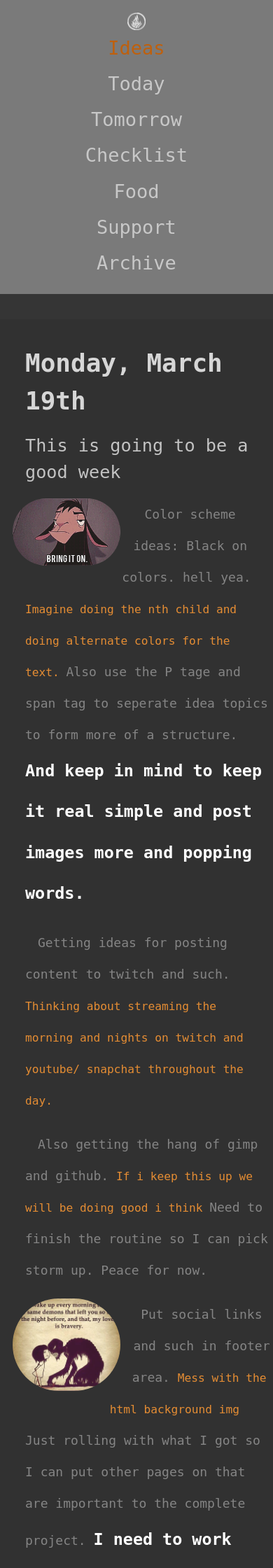
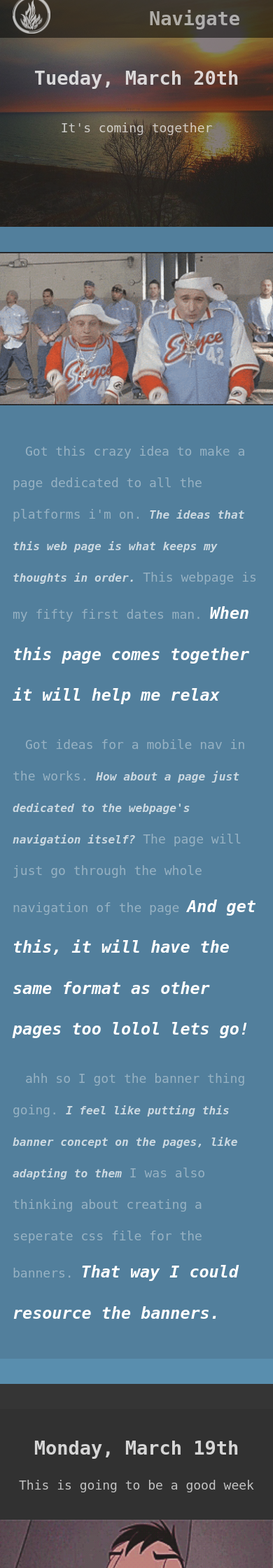
Before and after one commit to dollarb1llz/ideas-mac, a PHP site: page / in a window 390 px wide; the page is wider, and only the part inside the window is pictured. Shown: the top 2240 px of that part at 70% size. Run offline with PHP 8.4, Linux system fonts and the light colour scheme.

Commit message:
Navigation/menu/banner work

```diff
--- a/index.html
+++ b/index.html
@@ -10,15 +10,15 @@
 
   <header>
 
-    <div>
+    <div class="desktop">
       <img src="./res/img/logo.png" />
       <span>P.R.E.P.</span>
     </div>
 
     <nav>
-      <ul>
+      <ul class="desktop">
         <li><a href="./index.html"
-          class="orange-color">    Ideas</a></li>
+          class="black-color">    Ideas</a></li>
         <li><a href="./today.html">    Today</a></li>
         <li><a href="./plan.html">     Tomorrow</a></li>
         <li><a href="./checklist.html">Checklist</a></li>
@@ -26,9 +26,50 @@
         <li><a href="./support.html">  Support</a></li>
         <li><a href="./archive.html">  Archive</a></li>
       </ul>
+
+      <ul class="mobile">
+        <li><img src="./res/img/logo.png" /></li>
+        <li><a href="./navigation.html">Navigate</a></li>
+      </ul>
     </nav>
 
   </header>
+
+
+
+<!--TUESDAY DAY 5 -->
+  <div class="color-box blue">
+    <div class="banner-horizon">
+      <h1>Tueday, March 20th</h1>
+      <h2>It's coming together</h2>
+    </div>
+
+    <div class="container bg ideas">
+      <img class="left" src="./res/img/swag.gif" alt="">
+      <p>
+        <span>Got this crazy idea to make a page dedicated to all the platforms i'm on.</span>
+        <span>The ideas that this web page is what keeps my thoughts in order.</span>
+        <span>This webpage is my fifty first dates man.</span>
+        <span>When this page comes together it will help me relax</span>
+      </p>
+      <p>
+        <span>Got ideas for a mobile nav in the works.</span>
+        <span>How about a page just dedicated to the webpage's navigation itself?</span>
+        <span>The page will just go through the whole navigation of the page</span>
+        <span>And get this, it will have the same format as other pages too lolol lets go!</span>
+      </p>
+      <p>
+        <span>ahh so I got the banner thing going.</span>
+        <span>I feel like putting this banner concept on the pages, like adapting to them</span>
+        <span>I was also thinking about creating a seperate css file for the banners.</span>
+        <span>That way I could resource the banners.</span>
+      </p>
+    <div class="c"></div>
+    </div>
+  </div>
+
+
+
 
 
   <!--MONDAY DAY 4 -->
--- a/res/css/style.css
+++ b/res/css/style.css
@@ -41,69 +41,23 @@ body {
     padding: 2rem 0;
   }
 }
-.flex-center {
-  display: flex;
-  justify-content: center;
-  text-align: center;
-  align-items: center;
-}
-.box {
-  width: 100%;
-}
-@media only screen and (max-width: 850px) {
-  .box li {
-    flex-direction: column;
-    text-align: center;
-  }
-  .box li span {
-    margin: .5rem;
-  }
-}
-.box {
-  display: flex;
-  flex-direction: column;
-  margin: 3rem 0;
-  position: relative;
-}
-.box li {
-  display: inline-block;
-  background-color: hsla(0, 0%, 0%, 0.13);
-  opacity: .8;
-  padding: 1rem .5rem 1rem .5rem;
-  width: 97%;
-  display: flex;
-  align-items: center;
-}
-.box .title {
-  width: 97%;
-}
-  .box .title span {
-    margin-left: 3rem;
-  }
-.box img {
-  width: 13rem;
-  height: auto;
-  margin: 0 1rem;
-}
-@media only screen and (max-width: 850px) {
-  .box img {
-    width: 80%;
-    margin: 1rem;
-    height: auto;
-  }
-}
-.box .strike {
-  text-decoration: line-through;
-}
-.box .op {
-  opacity: .3;
-}
 .left {
   float: left;
 }
 .right {
   float: right;
 }
+.c {
+  clear: both;
+}
+.mobile {
+  display: none;
+}
+#spacearound {
+  justify-content: space-around;
+}
+
+
 
 
 
@@ -155,40 +109,44 @@ nav li a:hover {
   color: white;
 }
 @media only screen and (max-width: 850px) {
-  header div span {
+  .desktop {
     display: none;
   }
-  header div img {
-    width: 1.4rem;
-    text-align: center;
-    margin: 0 auto;
-  }
-  header, nav ul {
-    flex-direction: column;
-    height: auto;
-    justify-content: center;
-    text-align: center;
+  .mobile {
+    display: inline;
   }
   header {
-    padding: 1rem 0;
-    position: relative;
+    position: fixed;
+    display: flex;
+    align-items: center;
+    width: 100%;
+    margin: 0;
+    padding: 0;
+    height: 3rem;
+  }
+  nav {
+    min-width: 100%;
+    margin: 0;
+    padding: 0;
+  }
+  nav ul.mobile {
+    min-width: 100%;
+    margin: 0;
+    padding: 0;
+    display: flex;
+    justify-content: space-between;
+    flex-direction: row;
   }
   nav li {
+    font-size: 1.5rem;
+    font-weight: bold;
     width: 10rem;
-    margin: .3rem auto;
-    font-size: 1.5rem;
+    margin: 1rem;
   }
-  nav ul {
-    width: 90%;
-    margin: 0 auto;
-  }
-  nav {
-    width: 90%;
-    margin: 0 auto;
-  }
-  header div {
-    width: 96%;
-    margin: 0 auto;
+  nav li img {
+    width: 3rem;
+    text-align: left;
+    opacity: .7;
   }
 }
 
@@ -197,36 +155,146 @@ nav li a:hover {
 
 
 /*Supporting*/
+p {
+  line-height: 2.5;
+  text-indent: 1rem;
+  margin: 1rem;
+  opacity: 1;
+}
+p span:nth-child(even) {
+  color: hsla(0, 0%, 100%, 0.7);
+  font-size: .9rem;
+  opacity: 1;
+  font-weight: bold;
+  font-style: italic;
+}
+p span:nth-child(odd) {
+  opacity: .4;
+}
+p span:nth-child(4n+4) {
+  color: white;
+  font-weight: bold;
+  font-size: 1.3rem;
+}
+.container img {
+  width: 40%;
+  shape-outside: ellipse();
+  margin: 1rem;
+  border-radius: 2rem;
+  box-shadow: 1rem 1rem 2rem hsla(0, 0%, 0%, 0.6);
+}
+.bg {
+  background-color: hsla(0, 0%, 0%, 0.13);
 
-#spacearound {
-  justify-content: space-around;
 }
-.container h1 {
+ h1 {
   font-size: 2rem;
   margin: 1rem;
   font-weight: bold;
   opacity: .8;
 }
-.container h2 {
+ h2 {
   font-size: 1.4rem;
   margin: 1rem;
   font-weight: thin;
   opacity: .7;
+}
+@media only screen and (max-width: 850px) {
+  .bg {
+    width: 100%;
+    padding: 1rem 0;
+  }
+  h1 {
+    text-align: center;
+    font-size: 1.5rem;
+}
+  h2 {
+    text-align: center;
+    font-size: 1rem;
+
+  }
+  .container img {
+    width: 100%;
+    margin: 1rem 0;
+    text-align: center;
+    border-radius: 0rem;
+    box-shadow: none;
+  }
+  .left {
+    float: none;
+  }
+  .right {
+    float: none;
+  }
 }
 
 
 
 
 
+
+
+/*BANNERS*/
+.banner-horizon:before {
+  position: absolute;
+  content: "";
+  top: 0;
+  left: 0;
+  width: 100%;
+  height: 100%;
+  background-color: hsla(0, 0%, 0%, 0.5);
+}
+.banner-horizon {
+  display: flex;
+  flex-direction: column;
+  align-items: center;
+  justify-content: center;
+  background-image: url('../img/horizon.jpg');
+  background-size: cover;
+  background-repeat: no-repeat;
+  background-position: center;
+  min-width: 100%;
+  height: 30rem;
+  position: relative;
+  margin-top: -8rem;
+}
+@media only screen and (max-width: 850px) {
+.banner-horizon:before {
+  position: absolute;
+  content: "";
+  top: 0;
+  left: 0;
+  width: 100%;
+  height: 100%;
+  background-color: hsla(0, 0%, 0%, 0.5);
+}
+.banner-horizon {
+  display: flex;
+  align-items: center;
+  flex-direction: column;
+  justify-content: center;
+  background-image: url('../img/horizon.jpg');
+  background-size: cover;
+  background-repeat: no-repeat;
+  background-position: center;
+  width: 100%;
+  max-height: 20rem;
+  position: relative;
+  margin-top: -4rem;
+  }
+}
+
+
+
+
+
+
+
+
+
 /*TODAY SECTION*/
-.today p {
-  line-height: 2.5;
-  opacity: 1;
-  text-indent: 1rem;
-  margin: 1rem;
-}
 .today video {
-  width: 50%;
+  width: 60%;
   shape-outside: ellipse();
   margin: 1rem;
 }
@@ -241,191 +309,40 @@ nav li a:hover {
   border-radius: 1rem;
 }
 .today .trips-img div {
-
   width: 100%;
-  overflow: hidden;
-  margin: 1rem;
-
 }
 .today .trips-img img {
   width: 100%;
+  margin: 1rem 0;
   position: relative;
   display: block;
   border-radius: 1rem;
   box-shadow: .5rem .5rem 1rem hsla(0, 0%, 0%, 0.4);
-}
-.today p span:nth-child(odd) {
-  opacity: .7;
-  font-size: .9rem;
-}
-.today p span:nth-child(even) {
-  color: hsla(127, 91%, 44%, 0.94);
-}
-.today p span:nth-child(3n+2) {
-  font-size: 1.1rem;
-  font-weight: bold;
-  color: white;
-}
-
-
-/*Tommorow Section*/
-.tomorrow {
-  margin: 0 auto;
-}
-.tomorrow.flex {
-  justify-content: space-around;
-  flex-wrap: wrap;
-  align-items: center;
-}
-.tomorrow.flex img {
-  width: 200px;
-  height: 200px;
-  margin: .4rem;
-  border-radius: .5rem;
-  box-shadow: .5rem .5rem .5rem hsla(0, 0%, 0%, 0.46);
-}
-.tomorrow img:nth-child(2n+1) {
-  width: 300px;
-  height: 300px;
-  margin: .1rem;
-}
-@media only screen and (max-width: 850px) {
-  .tomorrow p {
-    display: none;
-  }
-}
-.box .content {
-
-}
-.box .content img {
-  width: 20rem;
-}
-.box .content span {
-  position: absolute;
-  z-index: 2;
-  margin-left: 2rem;
-  font-size: 4rem;
-  top: 0;
-  opacity: .9;
-}
-.box .content div {
-  position: relative;
-  width: auto;
-}
-.box .content p {
-  z-index: 3;
-}
-@media only screen and (max-width: 850px) {
-  .box .content img {
-    width: 80%;
-  }
-  .box .content span {
-    margin: 0;
-    margin-left: -80%;
-  }
-  .box .content p {
-    margin-top: -17%;
-    width: 75%;
-    font-weight: 900;
-    padding: 5%;
-    background-color: hsla(0, 0%, 0%, 0.5);
-  }
-}
-.grid {
-  margin: 0 auto;
-  display: grid;
-  grid-template-columns: repeat(auto-fit, minmax(70%, 1fr));
-  grid-template-rows: auto;
-  height: auto;
-}
-.grid-item {
-
-}
-.grid-item p {
-  position: absolute;
-  text-align: center;
-  font-size: 1.5rem;
-  opacity: .8;
-}
-.grid-item.flex {
-  align-items: center;
-  justify-content: center;
-}
-.grid-item img {
-  opacity: .7;
 }
 
 
 
 
 
+
+
+/*TOMORROW Section*/
+
+
+
+
+
+
+
 /*IDEAS SECTION*/
-.ideas p {
-  line-height: 2.5;
-  text-indent: 1rem;
-  margin: 1rem;
-  opacity: 1;
-}
-.ideas p span:nth-child(2n+2) {
-  color: hsl(30, 77%, 50%);
-  font-size: .9rem;
-  opacity: 1;
-}
-.ideas p span:nth-child(2n+1) {
-  opacity: .4;
-}
-.ideas p span:nth-child(4n+4) {
-  color: white;
-  font-weight: bold;
-  font-size: 1.3rem;
-}
-.ideas img {
-  border-radius: 4rem;
-  margin-right: 1rem;
-  margin-bottom: 1rem;
-  shape-outside: ellipse();
-  width: 40%;
-}
-.ideas img.two {
-  top: 20rem;
-  position: relative;
-  border: 2px solid red;
-
-}
-.bg {
-  background-color: hsla(0, 0%, 0%, 0.13);
-  padding: 1rem;
-}
 
 
 
 
 
 /*Checklist Section*/
-.checklist p {
-  line-height: 2.5;
-  text-indent: 1rem;
-  margin: 1rem;
-  opacity: 1;
-}
-.checklist p span:nth-child(even) {
-  color: hsl(200, 100%, 2%);
-}
-.checklist p span:nth-child(odd) {
-  opacity: .7;
-}
-.checklist p span:nth-child(4n+3) {
-  color: white;
-  font-weight: bold;
-  font-size: 1.2rem;
-}
-.checklist img {
-  border-radius: 4rem;
-  margin-right: 1rem;
-  margin-bottom: 1rem;
-  shape-outside: ellipse();
-  width: 40%;
-}
+
+
 
 
 
@@ -470,7 +387,9 @@ nav li a:hover {
 .purple-color {
   color: hsla(259, 100%, 50%, 1);
 }
-
+.black-color {
+  color: hsla(0, 0%, 0%, 0.92);
+}
 
 
 
```
Also changed, not shown: plan.html (+5 -5 lines), res/img/horizon.jpg (added), res/img/swag.gif (added), 3 other files.
